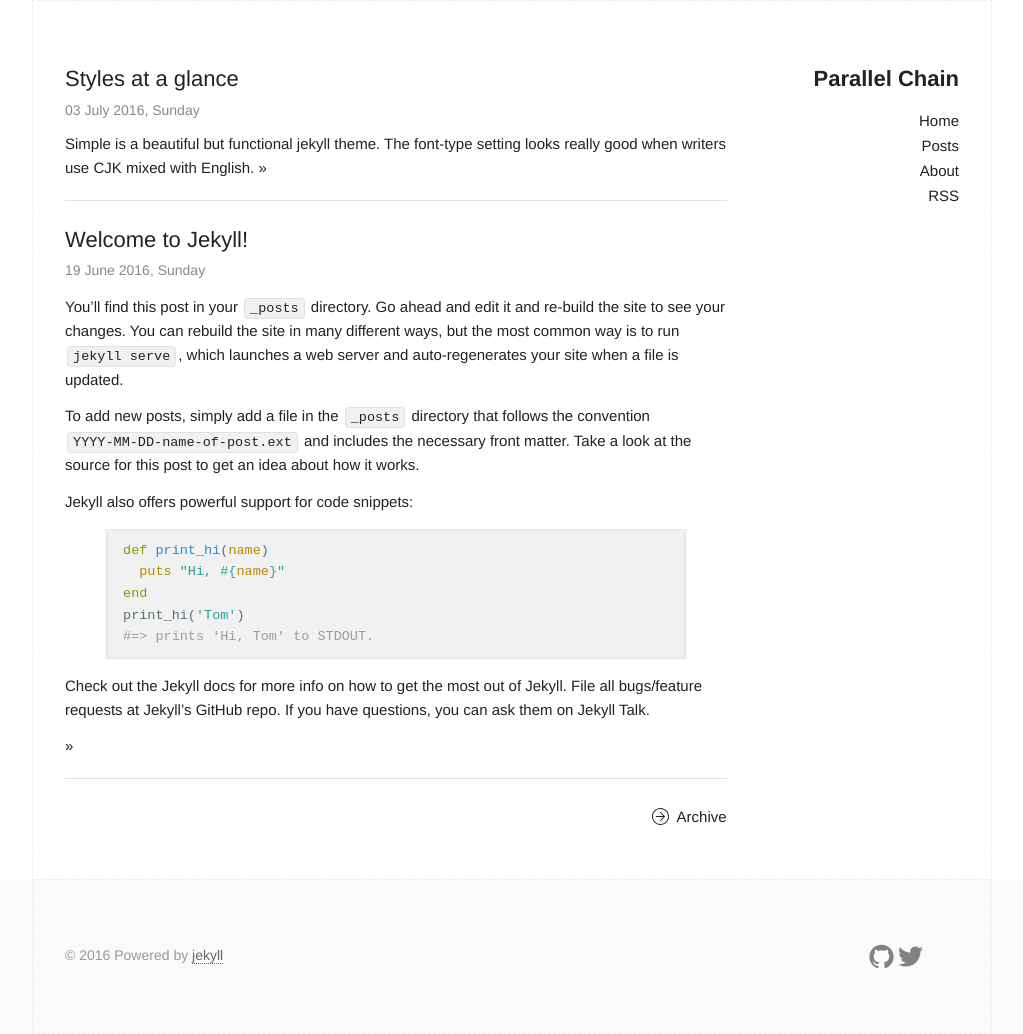
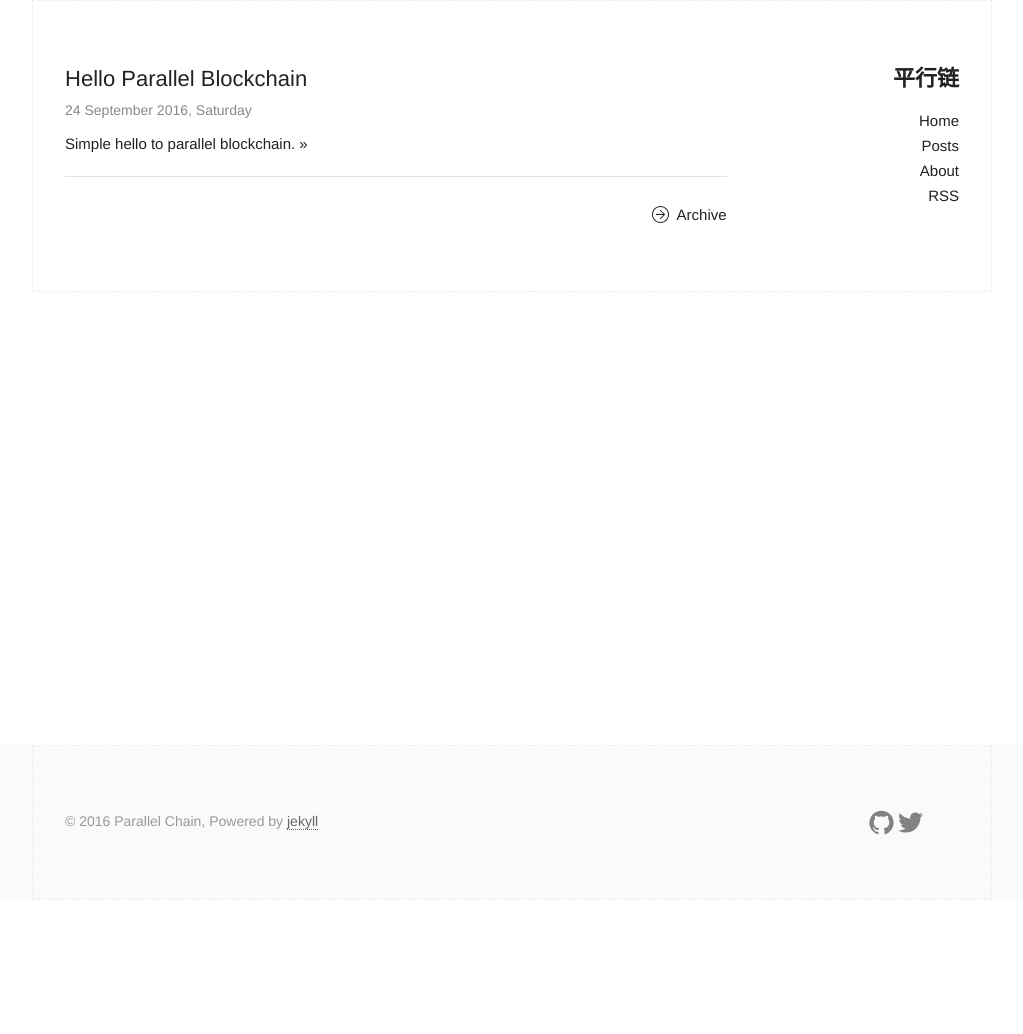
Before and after one commit to parallelchain/parallelchain.github.io, a Jekyll site: the page built from index.html, in a window 1280 px wide. Shown: the whole page, without its empty margins (128-1151 px from the left). Built offline with Jekyll 4.4.1, drawn with Linux system fonts in a browser that asks for light colours; after the commit the page ends 900 px from its top, so only the background shows below that.

Commit message:
to chinese

````diff
--- a/_config.yml
+++ b/_config.yml
@@ -6,11 +6,10 @@
 # 'jekyll serve'. If you change this file, please restart the server process.
 
 # Site settings
-title: Parallel Chain
+title: 平行链
 email: parallelchain@yahoo.com
 description: > # this means to ignore newlines until "baseurl:"
-  We believe that parallel chain is best for all problems of blockchain,
-  and fork is function for problems now.
+  关于区块链各种问题的观点。
 baseurl: "/" # the subpath of your site, e.g. /blog
 url: "https://parallelchain.github.io" # the base hostname & protocol for your site
 twitter_username: parallelchain
--- a/_includes/footer.html
+++ b/_includes/footer.html
@@ -2,7 +2,7 @@
   <div class="container">
     <div class="footer left column one-half">
       <section class="small-font">
-        © 2016
+        © 2016 Parallel Chain,
         Powered by <a href="https://github.com/jekyll/jekyll">jekyll</a>
       </section>
     </div>
--- a/_posts/2011-06-19-welcome-to-jekyll.markdown
+++ /dev/null
@@ -1,47 +0,0 @@
----
-layout: post
-title:  "Welcome to Jekyll!"
-date: 2016-06-19 21:06:26 +0800
-categories: jekyll
----
-You’ll find this post in your `_posts` directory. Go ahead and edit it and re-build the site to see your changes. You can rebuild the site in many different ways, but the most common way is to run `jekyll serve`, which launches a web server and auto-regenerates your site when a file is updated.
-
-To add new posts, simply add a file in the `_posts` directory that follows the convention `YYYY-MM-DD-name-of-post.ext` and includes the necessary front matter. Take a look at the source for this post to get an idea about how it works.
-
-Jekyll also offers powerful support for code snippets:
-
-{% highlight ruby %}
-def print_hi(name)
-  puts "Hi, #{name}"
-end
-print_hi('Tom')
-#=> prints 'Hi, Tom' to STDOUT.
-{% endhighlight %}
-
-Check out the [Jekyll docs][jekyll-docs] for more info on how to get the most out of Jekyll. File all bugs/feature requests at [Jekyll’s GitHub repo][jekyll-gh]. If you have questions, you can ask them on [Jekyll Talk][jekyll-talk].
-
-[jekyll-docs]: http://jekyllrb.com/docs/home
-[jekyll-gh]:   https://github.com/jekyll/jekyll
-[jekyll-talk]: https://talk.jekyllrb.com/
-
-<!--description-->
-
-You’ll find this post in your `_posts` directory. Go ahead and edit it and re-build the site to see your changes. You can rebuild the site in many different ways, but the most common way is to run `jekyll serve`, which launches a web server and auto-regenerates your site when a file is updated.
-
-To add new posts, simply add a file in the `_posts` directory that follows the convention `YYYY-MM-DD-name-of-post.ext` and includes the necessary front matter. Take a look at the source for this post to get an idea about how it works.
-
-Jekyll also offers powerful support for code snippets:
-
-{% highlight ruby %}
-def print_hi(name)
-  puts "Hi, #{name}"
-end
-print_hi('Tom')
-#=> prints 'Hi, Tom' to STDOUT.
-{% endhighlight %}
-
-Check out the [Jekyll docs][jekyll-docs] for more info on how to get the most out of Jekyll. File all bugs/feature requests at [Jekyll’s GitHub repo][jekyll-gh]. If you have questions, you can ask them on [Jekyll Talk][jekyll-talk].
-
-[jekyll-docs]: http://jekyllrb.com/docs/home
-[jekyll-gh]:   https://github.com/jekyll/jekyll
-[jekyll-talk]: https://talk.jekyllrb.com/
--- a/_posts/2016-07-03-styles-for-simple.md
+++ /dev/null
@@ -1,111 +0,0 @@
----
-layout: post
-title:  Styles at a glance
-category: jekyll
-description: Simple is a beautiful but functional jekyll theme. The font-type setting looks really good when writers use CJK mixed with English.
----
-
-Simple is a beautiful but functional jekyll theme. The font-type setting looks really good when writers use CJK mixed with English.
-
-First of all, let's have a glance at the basic styles: [link](http://github.com/wild-flame/jekyll-simple), **strong**, *italic*, <del>deletion</del>, <ins>insertion</ins>.
-
-<!--description-->
-
-### Headers:
-
-# Header 1
-
-## Header 2
-
-### Header 3
-
-#### Header 4
-
-##### Header 5
-
-###### Header 6
-
-### Lists:
-
-- list item 1
-- list item 2
-- list item 3
-
-1. list item 1
-2. list item 2
-3. list item 3
-
-### Blockquote:
-
-> Lorem ipsum dolor sit amet, consectetur adipisicing elit, sed do eiusmod tempor incididunt ut labore et dolore magna aliqua. Ut enim ad minim veniam, quis nostrud exercitation ullamco laboris nisi ut aliquip ex ea commodo consequat. Duis aute irure dolor in reprehenderit in voluptate velit esse cillum dolore eu fugiat nulla pariatur. Excepteur sint occaecat cupidatat non proident, sunt in culpa qui officia deserunt mollit anim id est laborum.
-
-### [BASSCSS](http://www.basscss.com/) colors:
-
-- <span class="black">black</span>
-- <span class="gray">gray</span>
-- <span class="silver">silver</span>
-- <span class="white">white</span>
-- <span class="aqua">aqua</span>
-- <span class="blue">blue</span>
-- <span class="navy">navy</span>
-- <span class="teal">teal</span>
-- <span class="green">green</span>
-- <span class="olive">olive</span>
-- <span class="lime">lime</span>
-- <span class="yellow">yellow</span>
-- <span class="orange">orange</span>
-- <span class="red">red</span>
-- <span class="fuchsia">fuchsia</span>
-- <span class="purple">purple</span>
-- <span class="maroon">maroon</span>
-
-### Horizontal rule:
-
------------------------
-
-### Image:
-
-![]({{site.baseurl}}/assets/img/image.jpg)
-
-### Table:
-
-<table>
-	<thead>
-		<tr>
-			<th>Name</th>
-			<th>Age</th>
-			<th>Fruit</th>
-		</tr>
-	</thead>
-	<tbody>
-		<tr>
-			<td>Alex</td>
-			<td>22</td>
-			<td>Apple</td>
-		</tr>
-		<tr>
-			<td>Bran</td>
-			<td>20</td>
-			<td>Orange</td>
-		</tr>
-		<tr>
-			<td>Mike</td>
-			<td>21</td>
-			<td>Waltermelon</td>
-		</tr>
-	</tbody>
-</table>
-
-### Code snippet
-
-```javascript
-// index.js
-var arr = [1, 2, 3, 4, 5];
-var b = arr.map(x => x * x);
-console.log(b);
-
-function foo(){
-	console.log('foo');
-}
-
-```
--- /dev/null
+++ b/_posts/2016-09-24-hello-parallel-blockchain.md
@@ -0,0 +1,19 @@
+---
+layout: post
+title:  Hello Parallel Blockchain
+category: blockchain
+description: Simple hello to parallel blockchain.
+---
+
+# Hello Parallel Chain
+We are exploring parallel blockchain to fix problems of blockchain in 2016. In 2016, many applications are emerging, and all of us think blockchain is comming. But blockchain as follow problems.
+
+### Problems
+
+- Speed problem
+- Volume problem
+- Forking problem
+
+Speed of bitcoin is limited by 7 txs per second, and ethereum is also limited. Speed of other blockchains use PBFT consensus algorithm is below of VISA, Paypal, and other centralized systems. Lighting network and thunder network are proposed to solve problem. But both of these do not solve the speed of settlement of core blockchain. They just cache transactions, postponse to submit transactions. The problem is still there.
+
+Volume is another
--- a/about.md
+++ b/about.md
@@ -1,9 +1,9 @@
 ---
 layout: page
-title: About
+title: 关于
 permalink: /about/
 ---
 
-This is blog for blockchain idea of parallel chain. We believe that forking is one of important function for blockchain. We record our view for blockchain, and write whitepaper for parallel chain. We encourage all of you email to me about your interest in blockchain.
+本博客是关于平行链的。我们相信平行宇宙的概念可以在区块链中演绎出来，同时解决现在区块链面临的一些问题。分叉解决区块链现有问题的一个重要方法，或者是唯一方法。我们鼓励所有对平行链感兴趣的同学们参与进来，并给我们发邮件。
 
-You can contact use by email parallelchain@yahoo.com.
+我们的联系方式是parallelchain@yahoo.com。
--- a/archive.html
+++ b/archive.html
@@ -1,6 +1,6 @@
 ---
 layout: default
-title: Archive
+title: 归档
 ---
 
 <div>
--- a/index.html
+++ b/index.html
@@ -1,6 +1,6 @@
 ---
 layout: default
-title: Home
+title: 首页
 ---
 
 <div class="home">
````
